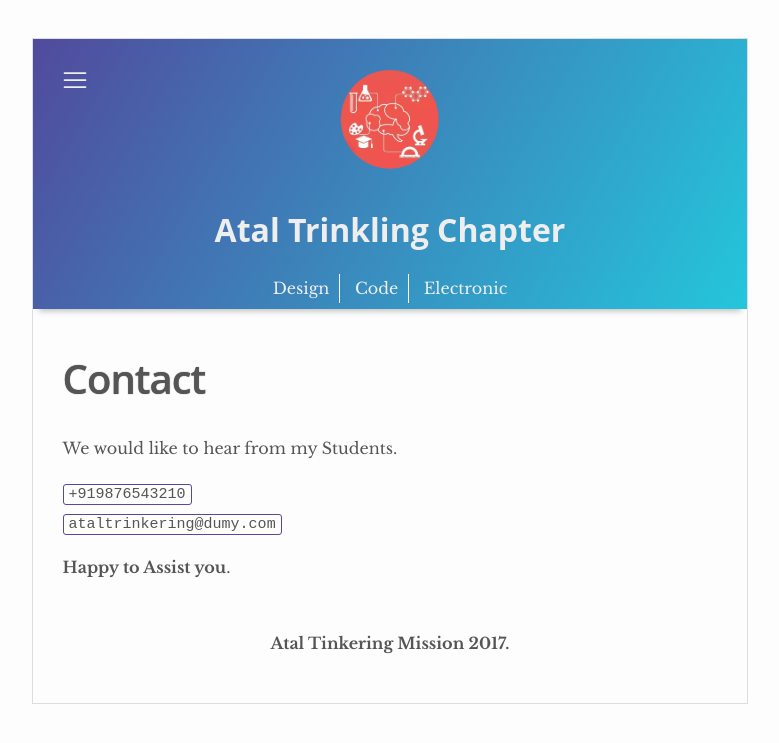
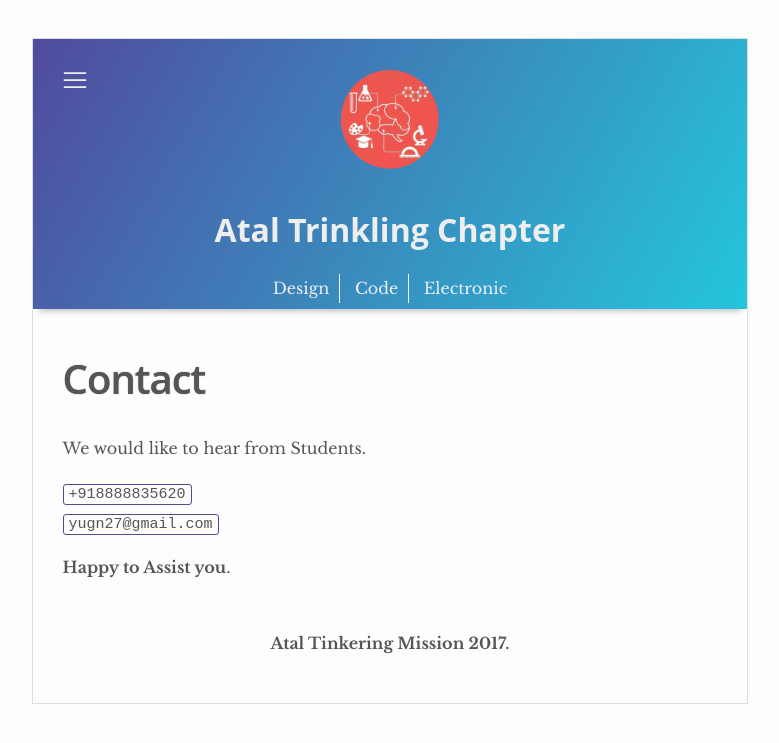
Before and after one commit to yugn27/atel, a Jekyll site: the page built from _pages/contact.md, in a window 1280 px wide. Shown: the top 743 px of the page, without its empty margins (250-1029 px from the left). Built offline with Jekyll 4.4.1, drawn with Linux system fonts in a browser that asks for light colours; part of the change alters nothing that is shown.

Commit message:
Update contact.md

```diff
--- a/_pages/contact.md
+++ b/_pages/contact.md
@@ -8,11 +8,11 @@ active: active
 ---
 
 
-We would like to hear from my Students.
+We would like to hear from Students.
 
 
-``+919876543210``<br>
-``ataltrinkering@dumy.com``
+``+918888835620``<br>
+``yugn27@gmail.com``
 
 **Happy to Assist you**.
 
@@ -70,24 +70,3 @@ ul.contact-ul {
 }
 
 </style>
-
-<div id="disqus_thread"></div>
-<script>
-
-/**
-*  RECOMMENDED CONFIGURATION VARIABLES: EDIT AND UNCOMMENT THE SECTION BELOW TO INSERT DYNAMIC VALUES FROM YOUR PLATFORM OR CMS.
-*  LEARN WHY DEFINING THESE VARIABLES IS IMPORTANT: https://disqus.com/admin/universalcode/#configuration-variables*/
-/*
-var disqus_config = function () {
-this.page.url = PAGE_URL;  // Replace PAGE_URL with your page's canonical URL variable
-this.page.identifier = PAGE_IDENTIFIER; // Replace PAGE_IDENTIFIER with your page's unique identifier variable
-};
-*/
-(function() { // DON'T EDIT BELOW THIS LINE
-var d = document, s = d.createElement('script');
-s.src = 'https://techbtk.disqus.com/embed.js';
-s.setAttribute('data-timestamp', +new Date());
-(d.head || d.body).appendChild(s);
-})();
-</script>
-<noscript>Please enable JavaScript to view the <a href="https://disqus.com/?ref_noscript">comments powered by Disqus.</a></noscript>
```
